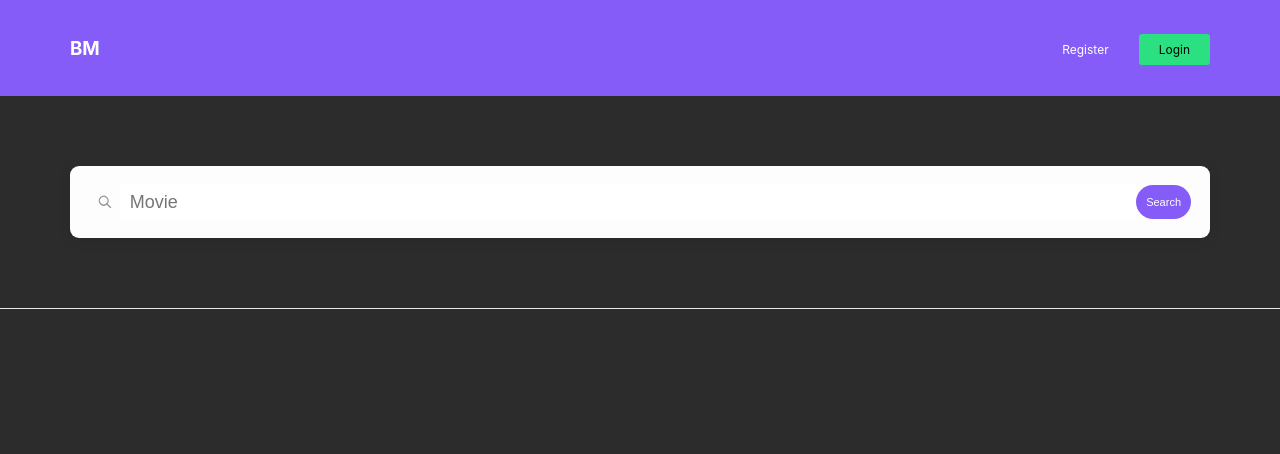
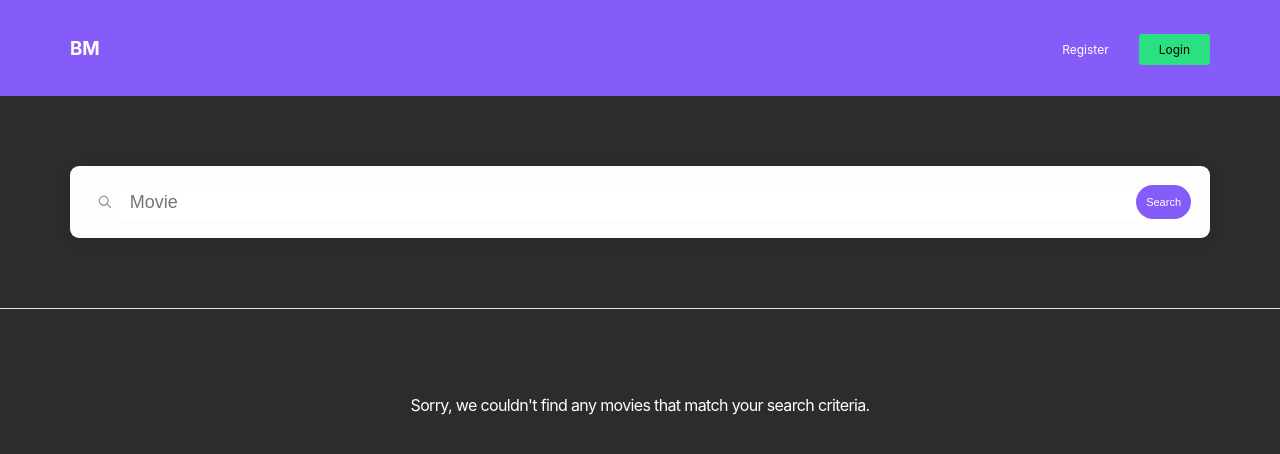
Before and after one commit to LiaCicati/BestMovies-SEP6, a React (Create React App) app in the folder frontend/: page / in a window 1280 px wide. Shown: the top 454 px of the page. Built offline with nearby package versions, Linux system fonts and the light colour scheme.

Commit message:
Display a message for the user when no search results are found

```diff
--- a/frontend/src/components/MoviesCardList/MoviesCardList.css
+++ b/frontend/src/components/MoviesCardList/MoviesCardList.css
@@ -23,6 +23,11 @@
   outline: none;
   transition: opacity 0.3s ease-in-out;
   cursor: pointer;
+}
+
+.cards__message {
+  text-align: center;
+  letter-spacing: -0.04em;
 }
 
 .cards__button:hover {
--- a/frontend/src/components/MoviesCardList/MoviesCardList.js
+++ b/frontend/src/components/MoviesCardList/MoviesCardList.js
@@ -8,8 +8,15 @@ const MoviesCardList = ({
   onClickMoreButton,
   onCardClickButton,
 }) => {
+  const areVisibleCards = cards.length > 0;
   return (
     <section className="cards">
+      {!areVisibleCards && (
+        <p className="cards__message">
+          Sorry, we couldn't find any movies that match your search criteria.
+        </p>
+      )}
+      {areVisibleCards && (
         <ul className="cards__list">
           {cards.map((card) => (
             <MoviesCard
@@ -19,7 +26,7 @@ const MoviesCardList = ({
             />
           ))}
         </ul>
-
+      )}
       {buttonMore && (
         <div className="cards__button-container">
           <button
```
Lines whose indentation alone changed are shown as unchanged.
